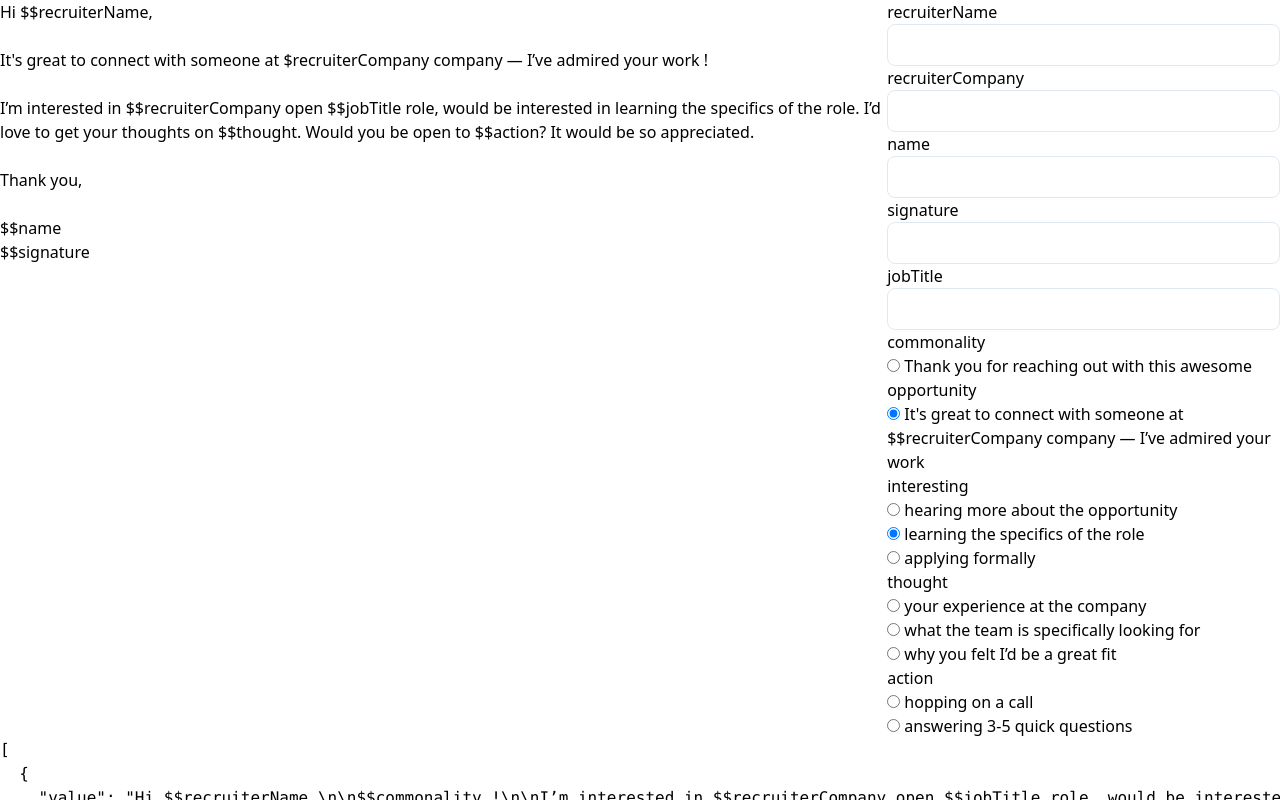
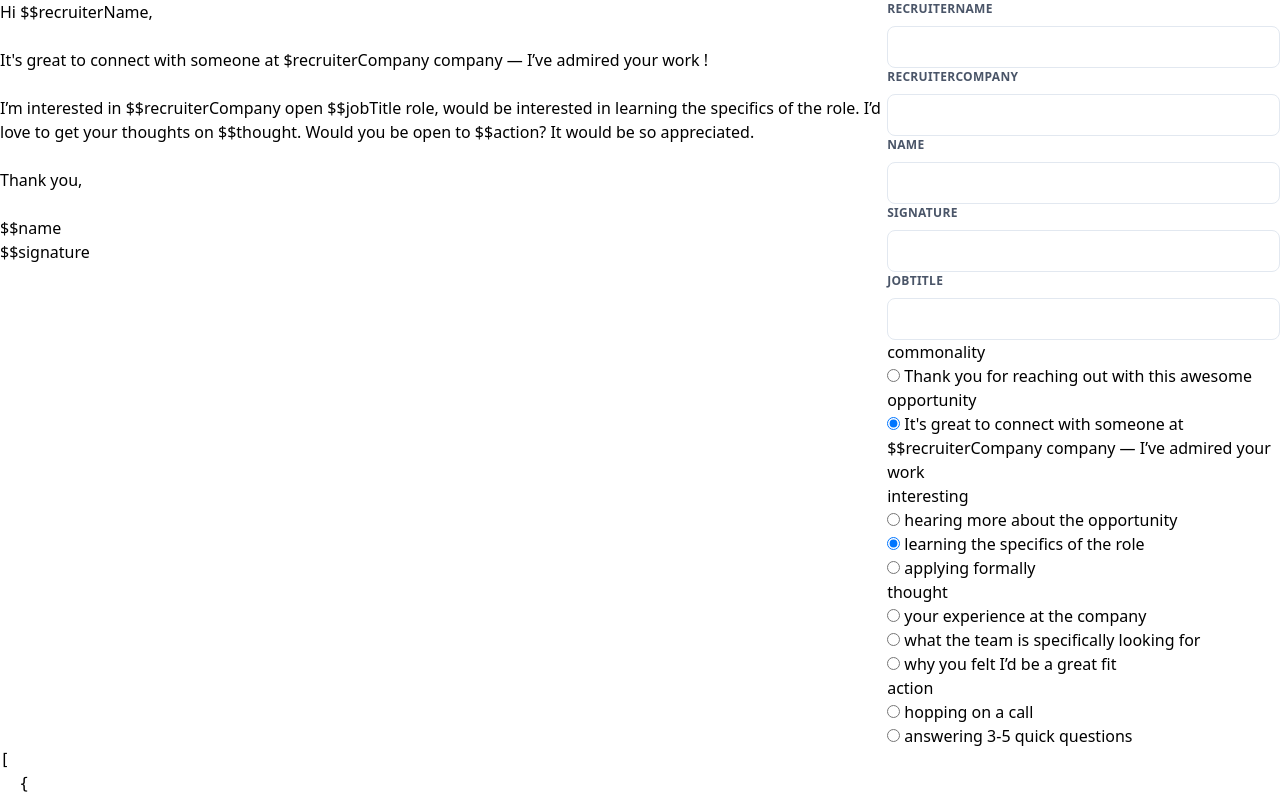
Before and after one commit to affandhia/job-offer-replier, a Svelte app: page / in a window 1280 px wide. Shown: the top 800 px of the page. Built offline with nearby package versions, Linux system fonts and the light colour scheme.

Commit message:
fix tailwind import, add label style

```diff
--- a/src/App.svelte
+++ b/src/App.svelte
@@ -3,9 +3,9 @@
 </script>
 
 <style global lang="postcss">
-  @tailwind base;
-  @tailwind components;
-  @tailwind utilities;
+  @import "tailwindcss/base";
+  @import "tailwindcss/components";
+  @import "tailwindcss/utilities";
 </style>
 
 <Reply />
--- a/src/modules/reply/form/Textbox.svelte
+++ b/src/modules/reply/form/Textbox.svelte
@@ -8,5 +8,8 @@
 <style>
 </style>
 
-<label>{key}</label>
+<label
+  class="block uppercase tracking-wide text-gray-700 text-xs font-bold mb-2">
+  {key}
+</label>
 <Input bind:value={data.value} />
--- a/src/modules/reply/replyItem/Reply.svelte
+++ b/src/modules/reply/replyItem/Reply.svelte
@@ -18,7 +18,7 @@
 </style>
 
 <div class="container">
-  <div class="left">
+  <div class="left sticky">
     {useReply($replies[index]).text}
   </div>
   <div class="right">
```
